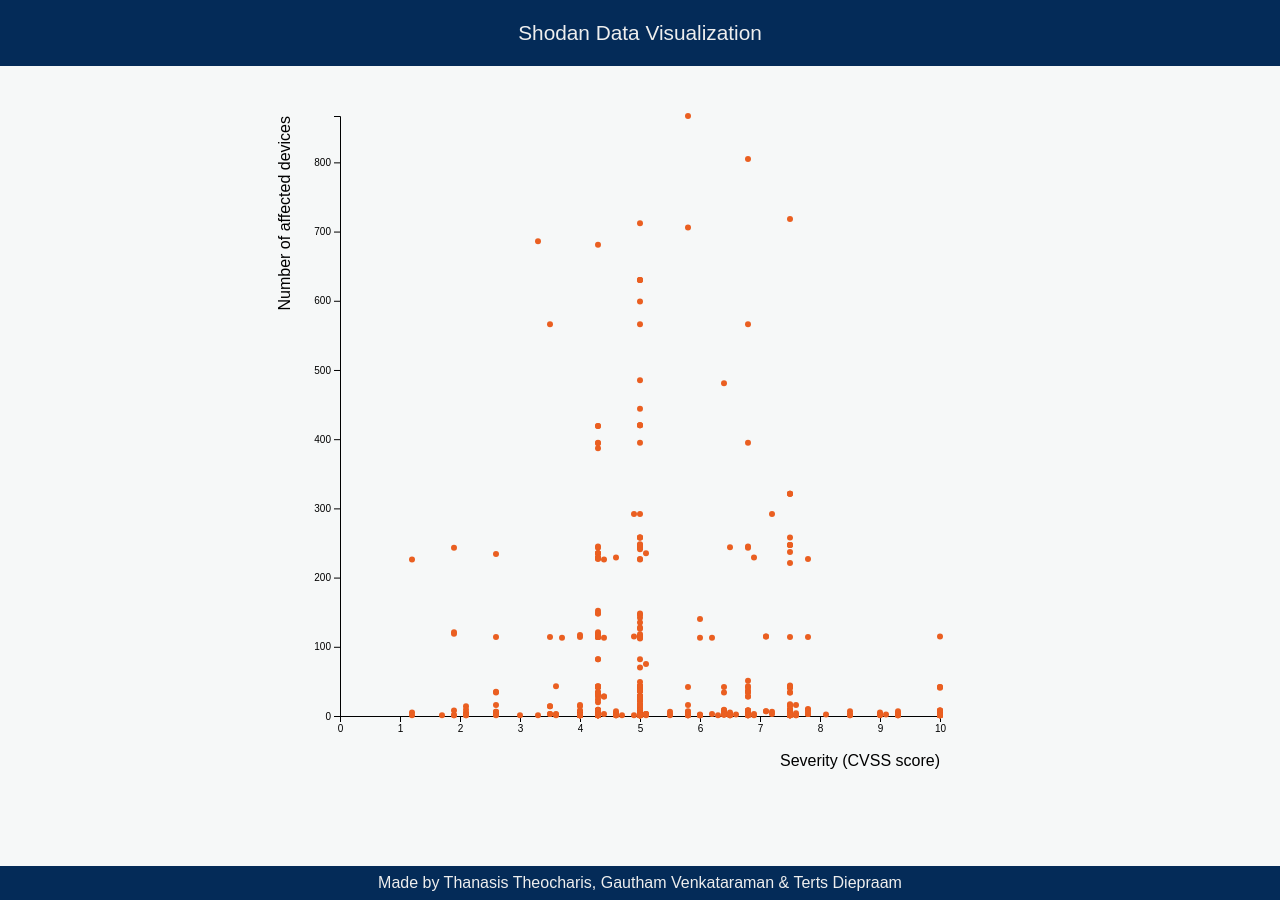
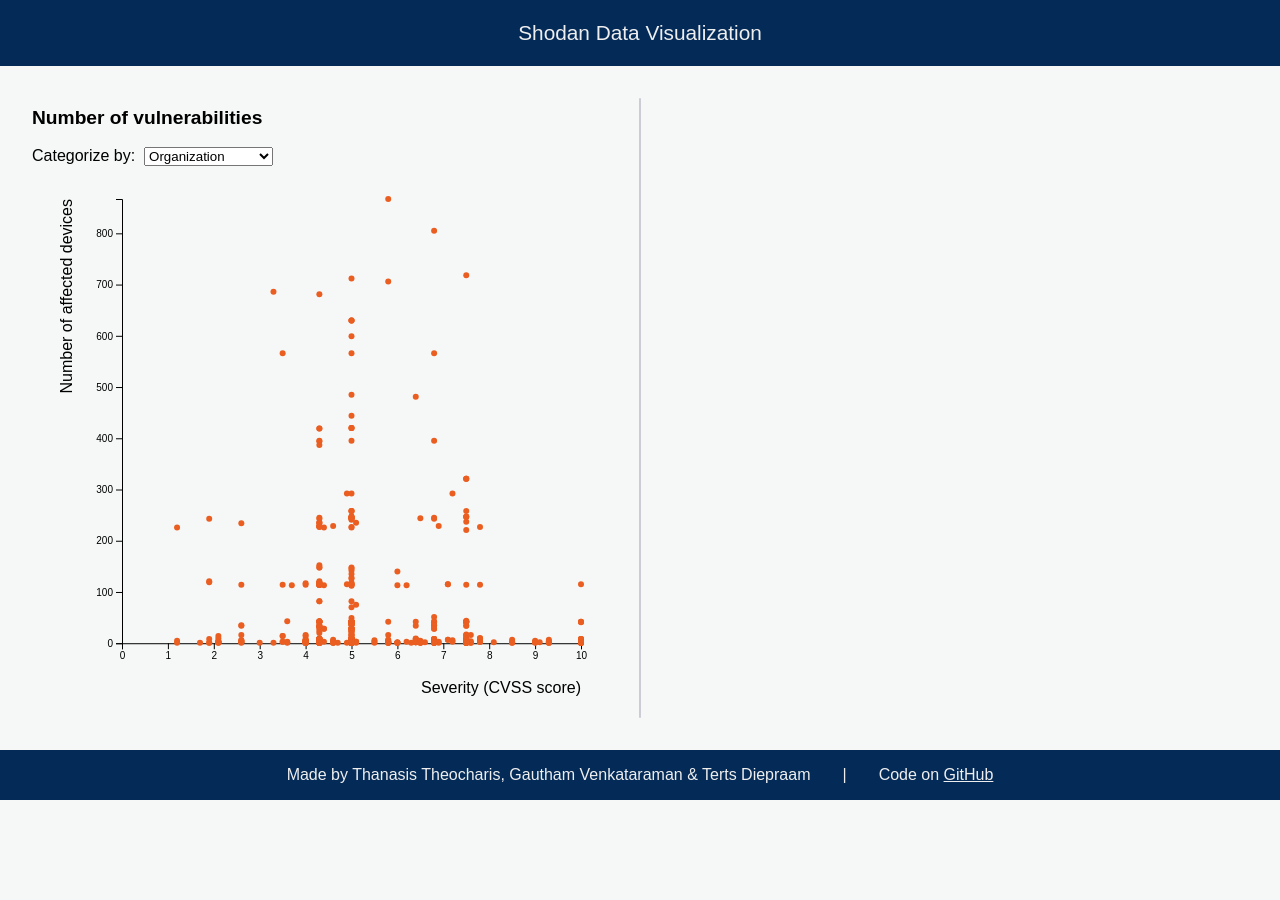
Before and after one commit to DataVis-group-18/dashboard, a website built with Vite: page index.html in a window 1280 px wide. After the commit the page ends 800 px from the top, so only its background shows below. Built offline with nearby package versions, Linux system fonts and the light colour scheme.

Commit message:
new layout

```diff
--- a/index.html
+++ b/index.html
@@ -7,8 +7,29 @@
 
   <body>
     <header>Shodan Data Visualization</header>
-    <main><svg width="800" height="800"></svg></main>
-    <footer>Made by Thanasis Theocharis, Gautham Venkataraman &amp; Terts Diepraam</footer>
+    <main>
+      <div>
+        <h1>Number of vulnerabilities</h1>
+
+        <p>
+          Categorize by:&nbsp;
+          <select>
+            <option>Organization</option>
+            <option>ISP</option>
+            <option>Location</option>
+            <option>Operating System</option>
+          </select>
+        </p>
+        <svg id="left-plot"></svg>
+      </div>
+      <div id="divider"></div>
+      <div></div>
+    </main>
+    <footer>
+      <p>Made by Thanasis Theocharis, Gautham Venkataraman &amp; Terts Diepraam</p>
+      <p>|</p>
+      <p>Code on <a href="https://github.com/DataVis-group-18/dashboard">GitHub</a></p>
+    </footer>
   </body>
   <script type="module" src="/src/main.ts"></script>
 </html>
--- a/src/main.ts
+++ b/src/main.ts
@@ -2,11 +2,7 @@ import "./style.css";
 import * as d3 from "d3";
 
 const svg = d3.select("svg");
-const margin = 200;
-const width = parseInt(svg.attr("width")) - margin;
-const height = parseInt(svg.attr("height")) - margin;
-
-const g = svg.append("g").attr("transform", "translate(100, 50)");
+const margin = 100;
 
 class Row {
   ip_str: string;
@@ -81,6 +77,14 @@ const vulnerabilities: d3.DSVParsedArray<Vulnerability> = await d3.csv(
   }
 );
 
+function draw(transition = false) {
+  d3.select('g').remove();
+  const boundingRect = document
+    .getElementById("left-plot")!
+    .getBoundingClientRect();
+  const width = boundingRect.width - margin;
+  const height = boundingRect.height - margin;
+  const g = svg.append("g").attr("transform", "translate(90, 25)");
   const x = d3.scaleLinear().domain([0, 10]).range([0, width]);
   const y = d3
     .scaleLinear()
@@ -107,20 +111,32 @@ g.append("text")
     .attr("x", 0)
     .text("Number of affected devices");
 
-g.append("g")
+  const dots = g
+    .append("g")
     .selectAll("dot")
     .data(vulnerabilities)
     .enter()
     .append("circle")
     .attr("r", 3)
     .attr("cx", (v) => x(v.cvss))
-  .attr("cy", height)
+    .attr("cy", (v) => y(v.count))
+    .style("fill", "#EA5F21ff");
+
+  if (transition) {
+    dots
       .style("fill", "#EA5F2100")
+      .attr("cy", (v) => height)
       .transition()
       .delay((v, i) => 3 * i + Math.random() * 700)
       .duration(500 + Math.random() * 2000)
       .attr("cy", (v) => y(v.count))
       .style("fill", "#EA5F21ff");
+  }
+}
+
+window.addEventListener("resize", () => draw());
+
+draw(true);
 
 // let counts = new Map<number, number>();
 // for (const row of data) {
--- a/src/style.css
+++ b/src/style.css
@@ -17,6 +17,7 @@ body {
     flex-direction: column;
     margin: 0;
     background: var(--background1);
+    font-family: sans-serif;
 }
 
 header {
@@ -30,20 +31,50 @@ header {
 }
 
 main {
-    display: flex;
+    display: grid;
+    grid-template-columns: 1fr min-content 1fr;
     flex: 1;
     justify-content: center;
+    gap: 1em;
+}
+
+main > div {
+    display: flex;
+    flex-direction: column;
+    padding: 2em;
+}
+
+main > div > svg {
+    flex: 1;
+}
+
+#divider {
+    width: 2px;
+    border-radius: 2px;
+    background: #ccccd4;
+    padding: 0;
+    margin: 2em 0;
 }
 
 footer {
     display: flex;
+    gap: 2em;
     background: var(--background2);
     color: var(--text2);
     padding: 0.5em;
-    font-family: sans-serif;
     justify-content: center;
+    align-items: center;
 }
 
-.label {
-    font-family: sans-serif;
+footer a {
+    color: var(--text2);
 }
+
+h1 {
+    font-size: 1.2em;
+    margin: 0.5em 0;
+}
+
+p {
+    margin: 0.5em 0;
+}
```
Lines whose indentation alone changed are shown as unchanged.
